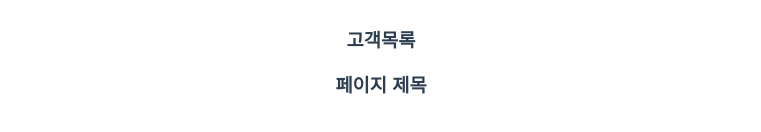
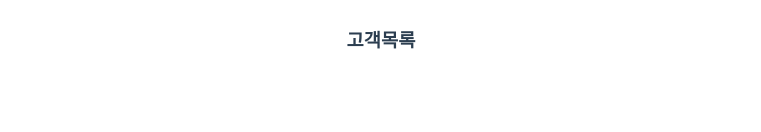
Before and after one commit to Harimad/bootcamp, a Vue app in the folder vue_Practice/project/: page /reuse/page in a window 1280 px wide. Shown: the part 260-392 px from the top of the page, without its empty margins (259-1020 px from the left). Built offline with nearby package versions, Linux system fonts and the light colour scheme.

Commit message:
4_reuse Child Component prepost to main.js

```diff
--- a/vue_Practice/project/src/main.js
+++ b/vue_Practice/project/src/main.js
@@ -2,5 +2,9 @@ import { createApp } from 'vue'
 import App from './App.vue'
 import router from './router'
 import store from './store'
+import PageTitle from './components/fragments/PageTitle.vue'
 
-createApp(App).use(store).use(router).mount('#app')
+const app = createApp(App)
+app.use(store)
+app.use(router)
+app.component('page-title', PageTitle).mount('#app')
--- a/vue_Practice/project/src/views/4_reuse/PageView.vue
+++ b/vue_Practice/project/src/views/4_reuse/PageView.vue
@@ -1,14 +1,12 @@
 <template>
   <div>
     <page-title title="고객목록" />
-    <PageTitle />
-    <title />
   </div>
 </template>
 <script>
-import PageTitle from '@/components/fragments/PageTitle.vue'
+// import PageTitle from '@/components/fragments/PageTitle.vue'
 export default {
-  components: { PageTitle },
+  // components: { PageTitle },
   data() {
     return {
       sampleData: ''
```
